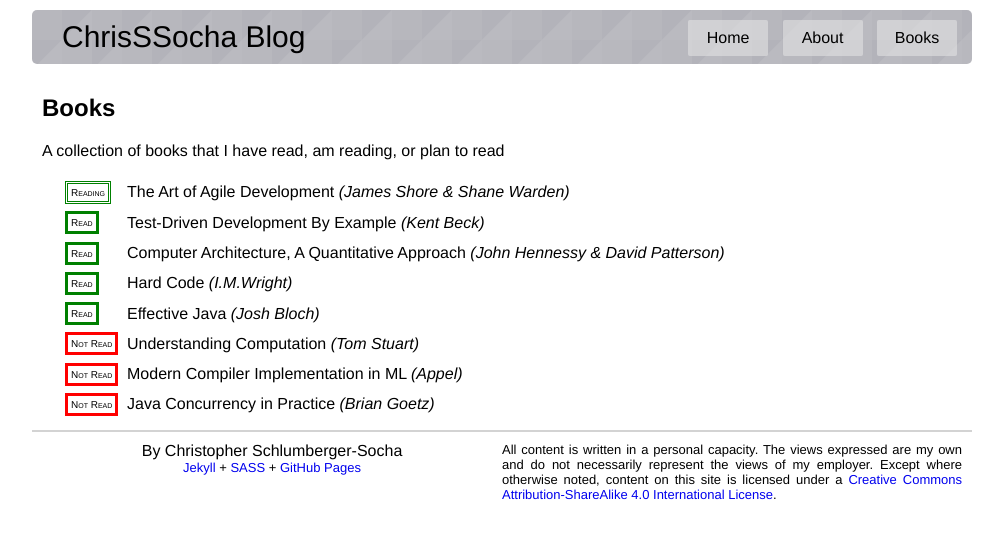
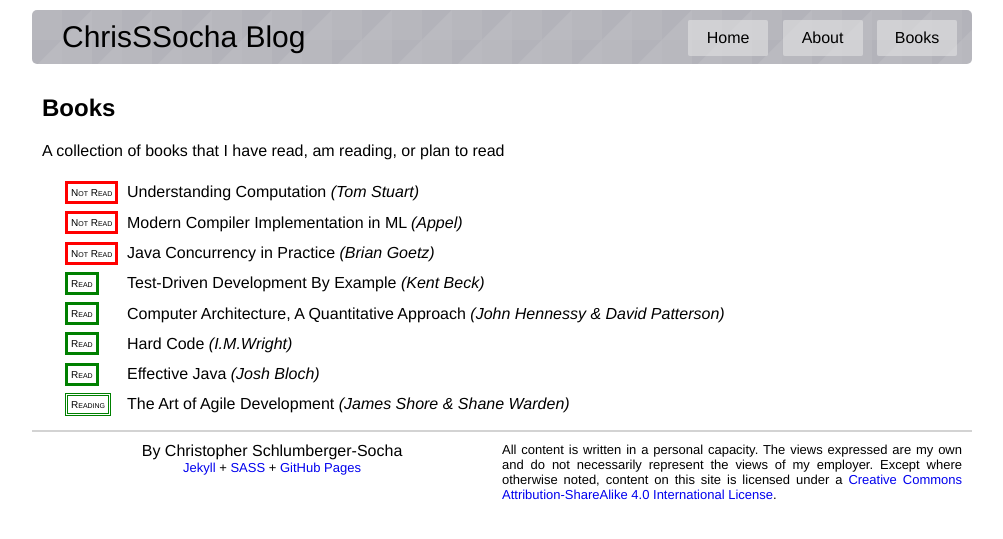
Before and after one commit to ChrisSSocha/ChrisSSocha.github.io, a Jekyll site: the page built from books/index.md, in a window 1280 px wide. Shown: the top 539 px of the page, without its empty margins (138-1141 px from the left). Built offline with Jekyll 4.4.1, drawn with Linux system fonts in a browser that asks for light colours; nearby versions of some CDN libraries; Markdown is read by kramdown in place of the engine named in the settings.

Commit message:
Added sorting by status to lists

```diff
--- a/_layouts/list.html
+++ b/_layouts/list.html
@@ -9,7 +9,8 @@ layout: default
 	<table class="list">
     {% for data in site.data %}
         {% if data contains page.list %}
-            {% for item in data[1] %}
+        {% assign sorted_list = data[1] | sort:"status" %}
+            {% for item in sorted_list %}
                 <tr>
                 <td class="status"><span class="{{ item.status }}"></span></td>
                 <td>{{ item.title }}
```
